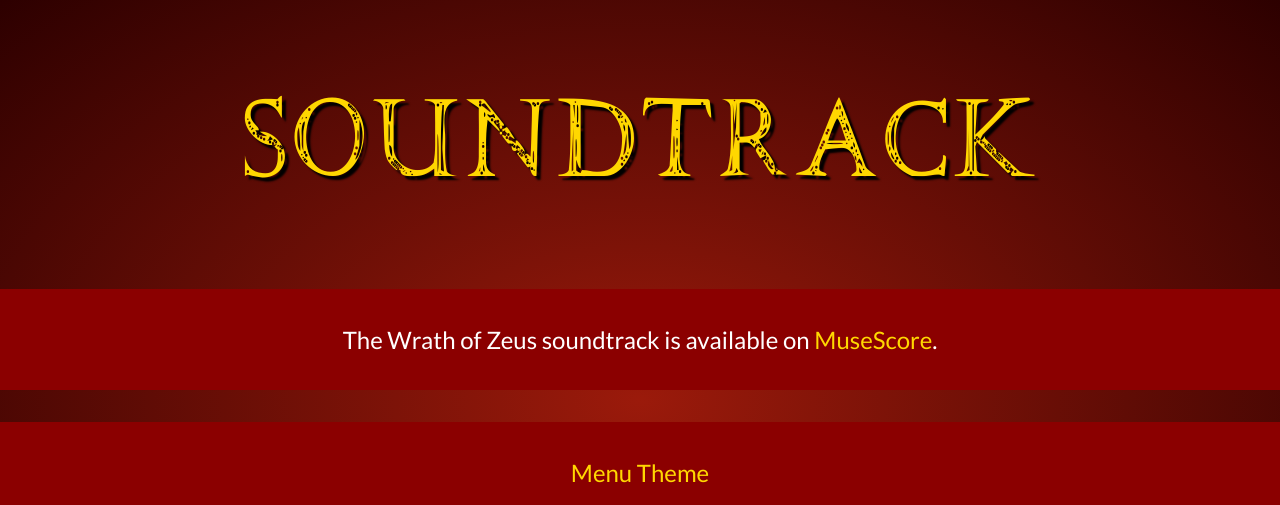
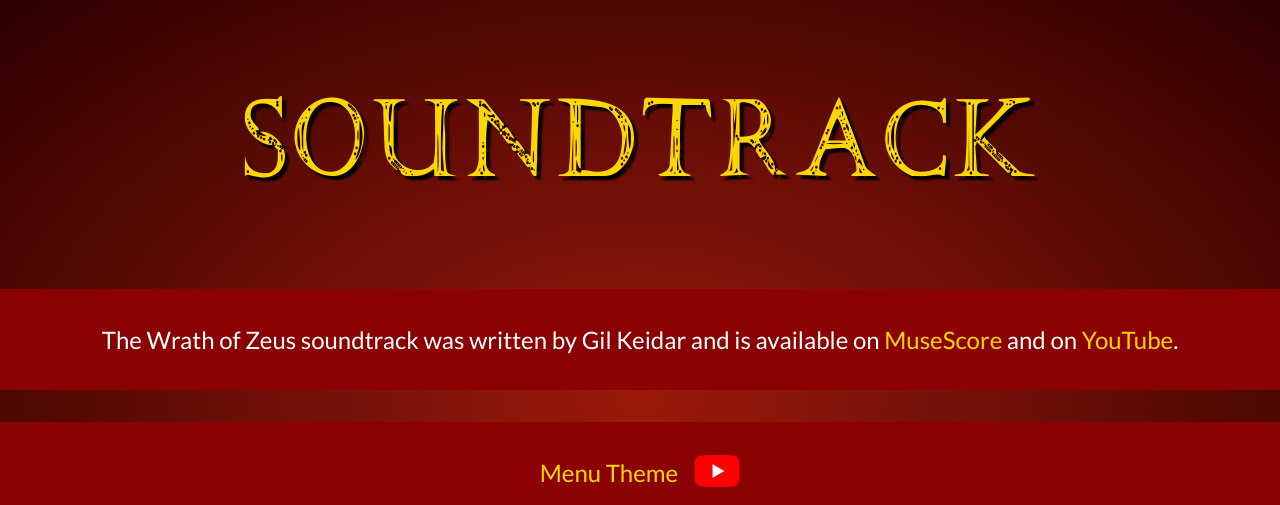
Before and after one commit to ucsd-cse125-sp24/group3-website, a plain HTML site: page soundtrack.html in a window 1280 px wide. Shown: the top 505 px of the page. Drawn offline with Linux system fonts and the light colour scheme; grey boxes are pictures that could not be loaded.

Commit message:
Updated soundtrack to include YouTube playlist and videos

```diff
--- a/soundtrack.html
+++ b/soundtrack.html
@@ -77,6 +77,23 @@
             color: gold;
         }
 
+        .article-header {
+            display: flex;
+            flex-direction: row;
+            align-items: center;
+            padding: 0;
+            margin: 0;
+        }
+
+        .article-header h2 {
+            margin-right: 1rem;
+        }
+
+        /*  For YouTube logo    */
+        .article-header img {
+            height: 2rem;
+        }
+
     </style>
 </head>
 <body>
@@ -86,62 +103,90 @@
     <main>
         <article>
             <h2>
-                The Wrath of Zeus soundtrack is available on
-                <a href="https://musescore.com/user/35433190/sets/8670145">MuseScore</a>.
+                The Wrath of Zeus soundtrack was written by Gil Keidar and is available on
+                <a href="https://musescore.com/user/35433190/sets/8670145">MuseScore</a>
+                and on <a href="https://www.youtube.com/playlist?list=PLhPNDU0tJn-cCWyk3P0XU9Ag2TabEYQO9">YouTube</a>.
             </h2>
         </article>
         <article>
+            <header class="article-header">
                 <h2>
                     <a href="https://musescore.com/user/35433190/scores/17695210?share=copy_link">Menu Theme</a>
                 </h2>
+                <a href="https://www.youtube.com/watch?v=LV9KDpD6YNA&list=PLhPNDU0tJn-cCWyk3P0XU9Ag2TabEYQO9&index=1"><img src="assets/images/Youtube_logo.png"></a>
+            </header>
             <iframe width="100%" height="800" src="https://musescore.com/user/35433190/scores/17695210/embed" frameborder="0" allowfullscreen allow="autoplay; fullscreen"></iframe>
         </article>
         <article>
+            <header class="article-header">
                 <h2>
                     <a href="https://musescore.com/user/35433190/scores/17694736?share=copy_link">Start Game Theme (Players)</a>
                 </h2>
+                <a href="https://www.youtube.com/watch?v=_7V_l76tgBY&list=PLhPNDU0tJn-cCWyk3P0XU9Ag2TabEYQO9&index=2"><img src="assets/images/Youtube_logo.png"></a>
+            </header>
             <iframe width="100%" height="800" src="https://musescore.com/user/35433190/scores/17694736/embed" frameborder="0" allowfullscreen allow="autoplay; fullscreen"></iframe>
         </article>
         <article>
+            <header class="article-header">
                 <h2>
                     <a href="https://musescore.com/user/35433190/scores/17695024?share=copy_link">Start Game Theme (Zeus)</a>
                 </h2>
+                <a href="https://www.youtube.com/watch?v=imoErLBeQvw&list=PLhPNDU0tJn-cCWyk3P0XU9Ag2TabEYQO9&index=3"><img src="assets/images/Youtube_logo.png"></a>
+            </header>
             <iframe width="100%" height="800" src="https://musescore.com/user/35433190/scores/17695024/embed" frameborder="0" allowfullscreen allow="autoplay; fullscreen"></iframe>
         </article>
         <article>
+            <header class="article-header">
                 <h2>
                     <a href="https://musescore.com/user/35433190/scores/17695213?share=copy_link">Maze Exploration Theme (Players)</a>
                 </h2>
+                <a href="https://www.youtube.com/watch?v=07W8L-mPJmk&list=PLhPNDU0tJn-cCWyk3P0XU9Ag2TabEYQO9&index=4"><img src="assets/images/Youtube_logo.png"></a>
+            </header>
             <iframe width="100%" height="800" src="https://musescore.com/user/35433190/scores/17695213/embed" frameborder="0" allowfullscreen allow="autoplay; fullscreen"></iframe>
         </article>
         <article>
+            <header class="article-header">
                 <h2>
                     <a href="https://musescore.com/user/35433190/scores/17695309?share=copy_link">Maze Exploration Theme (Zeus)</a>
                 </h2>
+                <a href="https://www.youtube.com/watch?v=4KNGY5e-W1Q&list=PLhPNDU0tJn-cCWyk3P0XU9Ag2TabEYQO9&index=5"><img src="assets/images/Youtube_logo.png"></a>
+            </header>
             <iframe width="100%" height="800" src="https://musescore.com/user/35433190/scores/17695309/embed" frameborder="0" allowfullscreen allow="autoplay; fullscreen"></iframe>
         </article>
         <article>
+            <header class="article-header">
                 <h2>
                     <a href="https://musescore.com/user/35433190/scores/17695348?share=copy_link">Relay Race Theme (Players)</a>
                 </h2>
+                <a href="https://www.youtube.com/watch?v=SSKGW06_C2I&list=PLhPNDU0tJn-cCWyk3P0XU9Ag2TabEYQO9&index=6"><img src="assets/images/Youtube_logo.png"></a>
+            </header>
             <iframe width="100%" height="800" src="https://musescore.com/user/35433190/scores/17695348/embed" frameborder="0" allowfullscreen allow="autoplay; fullscreen"></iframe>
         </article>
         <article>
+            <header class="article-header">
                 <h2>
                     <a href="https://musescore.com/user/35433190/scores/17695402?share=copy_link">Relay Race Theme (Zeus)</a>
                 </h2>
+                <a href="https://www.youtube.com/watch?v=4NEuFepIw6w&list=PLhPNDU0tJn-cCWyk3P0XU9Ag2TabEYQO9&index=7"><img src="assets/images/Youtube_logo.png"></a>
+            </header>
             <iframe width="100%" height="800" src="https://musescore.com/user/35433190/scores/17695402/embed" frameborder="0" allowfullscreen allow="autoplay; fullscreen"></iframe>
         </article>
         <article>
+            <header class="article-header">
                 <h2>
                     <a href="https://musescore.com/user/35433190/scores/17695477?share=copy_link">Victory Theme (Players)</a>
                 </h2>
+                <a href="https://www.youtube.com/watch?v=T6wbZ8mc_U0&list=PLhPNDU0tJn-cCWyk3P0XU9Ag2TabEYQO9&index=8"><img src="assets/images/Youtube_logo.png"></a>
+            </header>
             <iframe width="100%" height="800" src="https://musescore.com/user/35433190/scores/17695477/embed" frameborder="0" allowfullscreen allow="autoplay; fullscreen"></iframe>
         </article>
         <article>
+            <header class="article-header">
                 <h2>
                     <a href="https://musescore.com/user/35433190/scores/17695507?share=copy_link">Victory Theme (Zeus)</a>
                 </h2>
+                <a href="https://www.youtube.com/watch?v=UUJIu0gErSU&list=PLhPNDU0tJn-cCWyk3P0XU9Ag2TabEYQO9&index=9"><img src="assets/images/Youtube_logo.png"></a>
+            </header>
             <iframe width="100%" height="800" src="https://musescore.com/user/35433190/scores/17695507/embed" frameborder="0" allowfullscreen allow="autoplay; fullscreen"></iframe>
         </article>
     </main>
```
Also changed, not shown: assets/images/Youtube_logo.png (added). Lines whose indentation alone changed are shown as unchanged.
